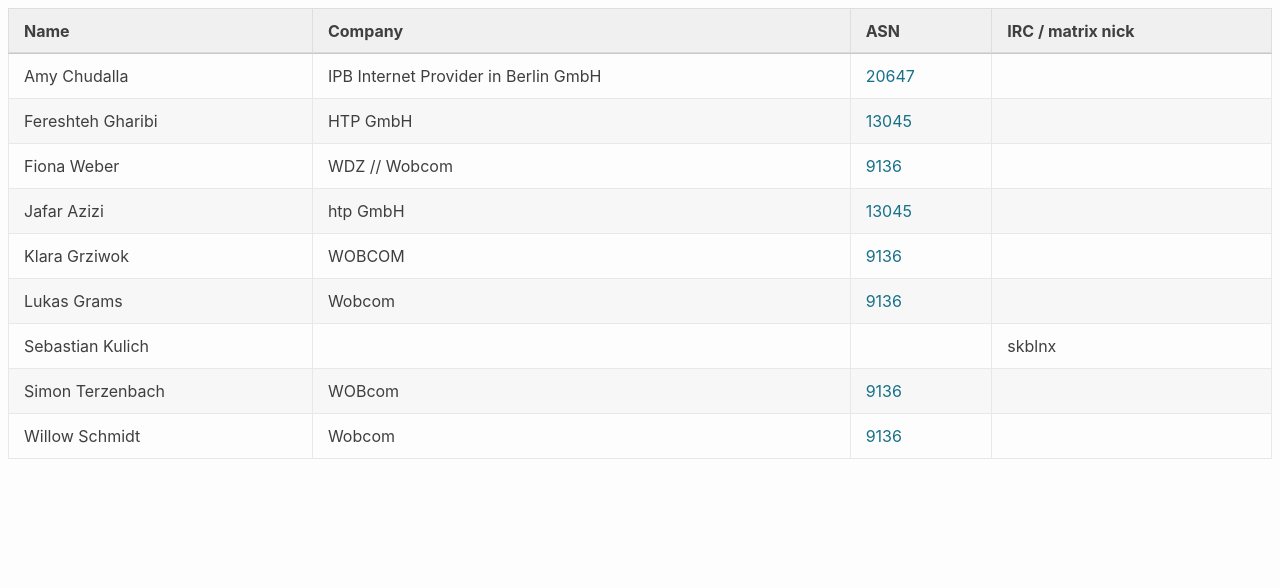
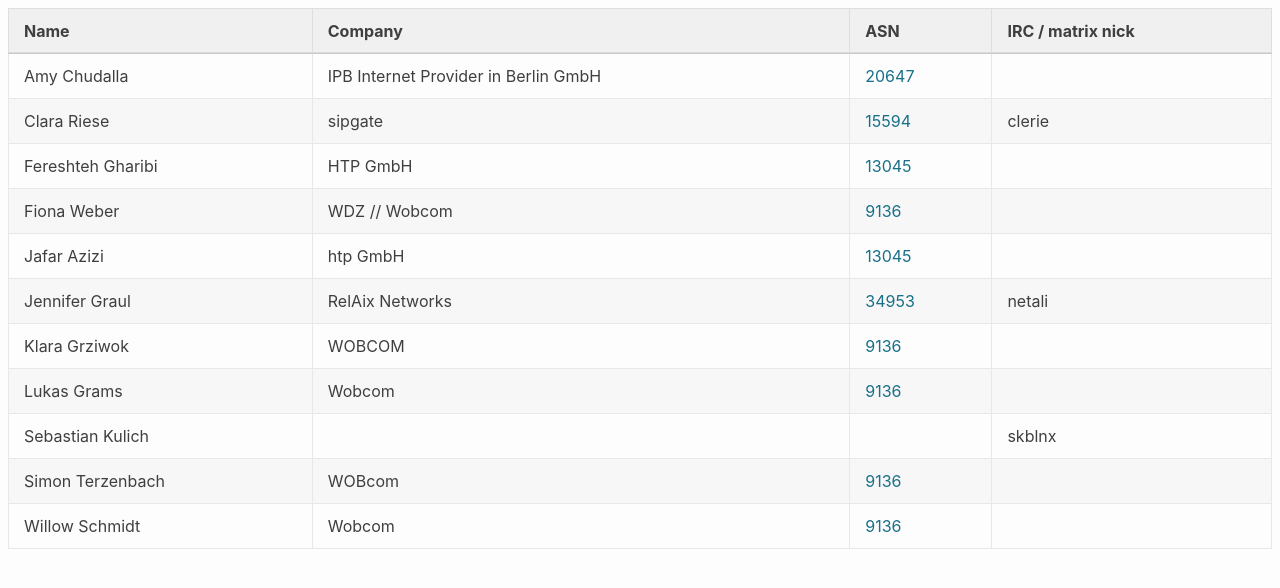
Before and after one commit to denog/pretix-attendeelist, a Jekyll site: the page built from denogmeetup25-04/index.markdown, in a window 1280 px wide. Shown: the top 588 px of the page. Built offline with Jekyll 4.4.1, drawn with Linux system fonts in a browser that asks for light colours.

Commit message:
Latest data: Thu Apr  3 19:10:50 UTC 2025

```diff
--- a/_data/attendees_denogmeetup25-04.json
+++ b/_data/attendees_denogmeetup25-04.json
@@ -4,6 +4,12 @@
     "company": "IPB Internet Provider in Berlin GmbH",
     "irc": null,
     "asn": "20647"
+  },
+  {
+    "name": "Clara Riese",
+    "company": "sipgate",
+    "irc": "clerie",
+    "asn": "15594"
   },
   {
     "name": "Fereshteh Gharibi",
@@ -22,6 +28,12 @@
     "company": "htp GmbH",
     "irc": null,
     "asn": "13045"
+  },
+  {
+    "name": "Jennifer Graul",
+    "company": "RelAix Networks",
+    "irc": "netali",
+    "asn": "34953"
   },
   {
     "name": "Klara Grziwok",
```
